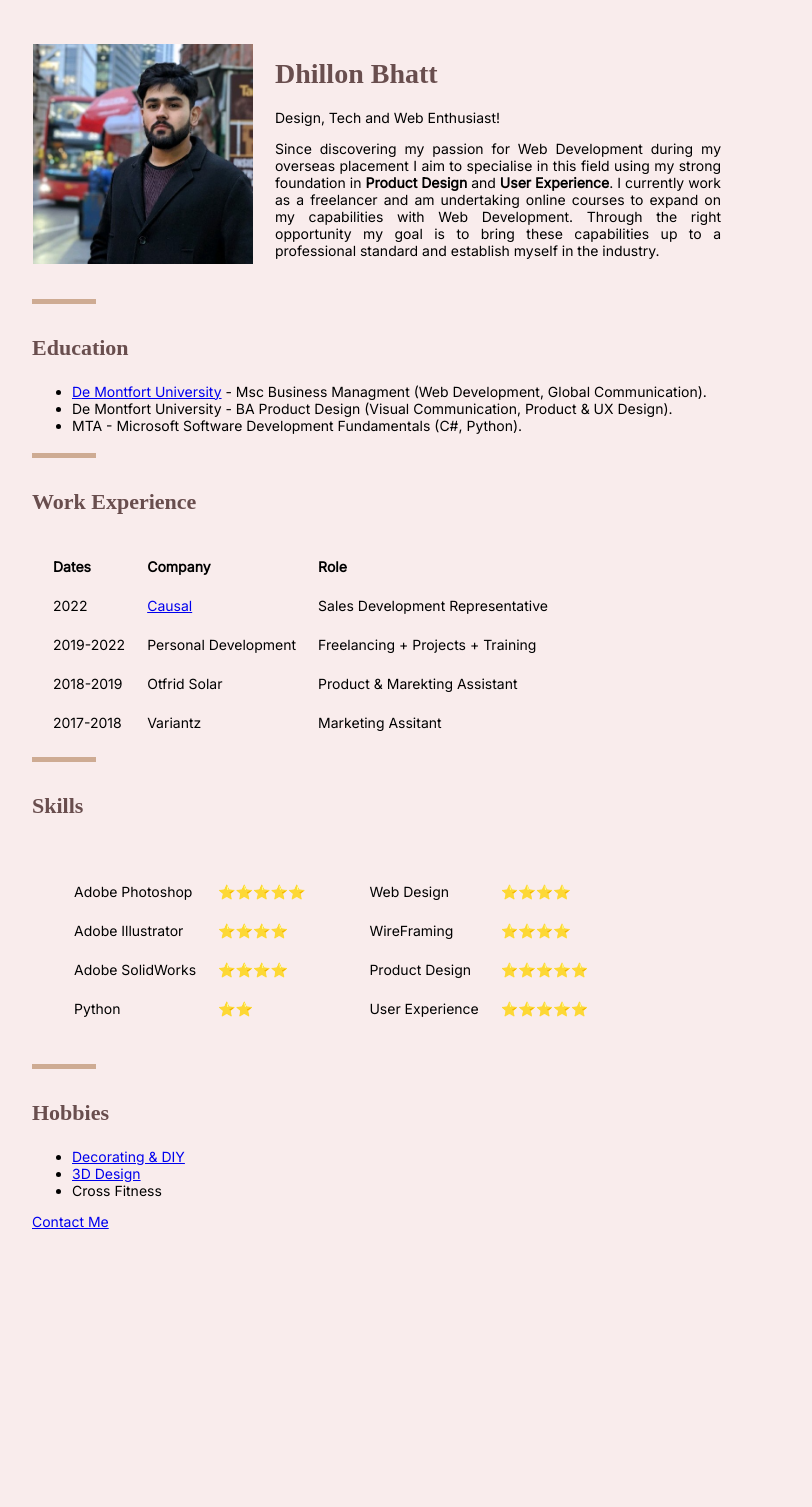
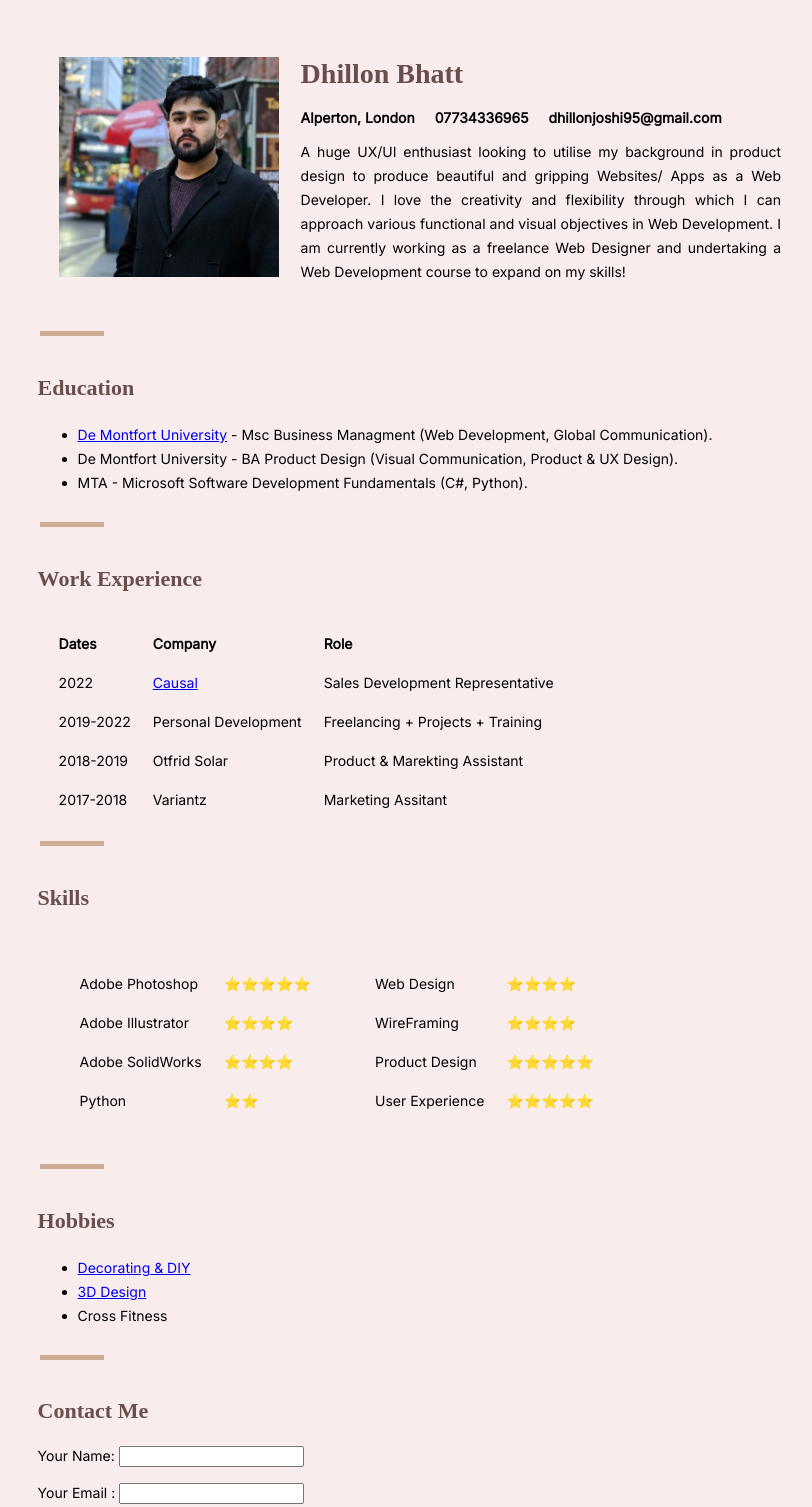
Before and after one commit to DhillBhatt/CV, a plain HTML site: page index.html in a window 1280 px wide. Shown: the top 1507 px of the page, without its empty margins (18-830 px from the left). Before the commit the page ends 1248 px from the top, so only its background shows below. Drawn offline with Linux system fonts and the light colour scheme; files that its build step writes are made by us from their sources; a web font is replaced by a local one.

Commit message:
Add files via upload

```diff
--- a/index.html
+++ b/index.html
@@ -15,33 +15,31 @@
 </head>
 
 <body>
-  <div class="top-container">
+  <div id="dhillon" class="container">
     <table>
       <tr>
         <td><img src="Dhillon.jpg" alt"dhillon profile picture"></td>
         <td>
           <h1>Dhillon Bhatt</h1>
-          <p class="design_tech_web">Design, Tech and Web Enthusiast!</p>
-          <p class="introduction">Since discovering my passion for Web Development during my overseas placement I aim to specialise in this field using my strong foundation in <strong>Product Design</strong> and <strong>User Experience</strong>. I
-            currently work as a freelancer and am undertaking online courses to expand on my capabilities with Web Development. Through the right opportunity my goal is to bring these capabilities up to a professional standard and establish myself in
-            the industry.</p>
+          <p class="my-details">Alperton, London</p> <p class="my-details">07734336965</p> <p class="my-details">dhillonjoshi95@gmail.com</p>
+          <p class="line-spacing">A huge UX/UI enthusiast looking to utilise my background in product design to produce beautiful and gripping Websites/ Apps as a Web Developer. I love the creativity and flexibility through which I can approach various functional and visual objectives in Web Development. I am currently working as a freelance Web Designer and undertaking a Web Development course to expand on my skills!</p>
         </td>
       </tr>
     </table>
   </div>
   <hr />
-  <div class="middle-container">
-    <h3>Education</h3>
+  <div id="education" class="container">
+    <h3 class="section-titles">Education</h3>
     <ul>
-      <li><a href="https://www.dmu.ac.uk/study/undergraduate-study/open-days/open-days.aspx?gclid=CjwKCAiAgvKQBhBbEiwAaPQw3BkeeWAOeoIYCHE_-VKnUHZ6Q4IzkQ6yeSd2rg1oTwT4omxL-MsBnRoCifsQAvD_BwE">De Montfort University</a> - Msc Business Managment (Web
+      <li class="line-spacing"><a href="https://www.dmu.ac.uk/study/undergraduate-study/open-days/open-days.aspx?gclid=CjwKCAiAgvKQBhBbEiwAaPQw3BkeeWAOeoIYCHE_-VKnUHZ6Q4IzkQ6yeSd2rg1oTwT4omxL-MsBnRoCifsQAvD_BwE">De Montfort University</a> - Msc Business Managment (Web
         Development, Global Communication).</li>
-      <li>De Montfort University - BA Product Design (Visual Communication, Product & UX Design).</li>
-      <li>MTA - Microsoft Software Development Fundamentals (C#, Python).</li>
+      <li class="line-spacing">De Montfort University - BA Product Design (Visual Communication, Product & UX Design).</li>
+      <li class="line-spacing">MTA - Microsoft Software Development Fundamentals (C#, Python).</li>
     </ul>
   </div>
   <hr />
-  <div class="middle-container">
-    <h3>Work Experience</h3>
+  <div class="container">
+    <h3 id="work-experience" class="section-titles">Work Experience</h3>
     <table class="experience">
       <thead>
         <tr>
@@ -75,26 +73,26 @@
     </table>
   </div>
   <hr />
-  <div class="middle-container">
-    <h3>Skills</h3>
+  <div class="container">
+    <h3 id="skills" class="section-titles">Skills</h3>
     <table>
       <tr>
         <td>
           <table>
             <tbody>
-              <tr>
+              <tr class="skills">
                 <td>Adobe Photoshop</td>
                 <td>⭐⭐⭐⭐⭐</td>
               </tr>
-              <tr>
+              <tr class="skills">
                 <td>Adobe Illustrator</td>
                 <td>⭐⭐⭐⭐</td>
               </tr>
-              <tr>
+              <tr class="skills">
                 <td>Adobe SolidWorks</td>
                 <td>⭐⭐⭐⭐</td>
               </tr>
-              <tr>
+              <tr class="skills">
                 <td>Python</td>
                 <td>⭐⭐</td>
               </tr>
@@ -127,17 +125,30 @@
     </table>
   </div>
   <hr />
-  <div class="bottom-container">
-    <h3>Hobbies</h3>
+  <div class="container">
+    <h3 id="hobbies" class="section-titles">Hobbies</h3>
     <ul>
-      <li><a href="https://photos.app.goo.gl/2iE6AR8icBjeVGfT6">Decorating & DIY</a></li>
-      <li><a href="https://www.londondesignbiennale.com/dhillon-bhatt">3D Design</a></li>
-      <li>Cross Fitness</li>
+      <li class="line-spacing"><a href="https://photos.app.goo.gl/2iE6AR8icBjeVGfT6">Decorating & DIY</a></li>
+      <li class="line-spacing"><a href="https://www.londondesignbiennale.com/dhillon-bhatt">3D Design</a></li>
+      <li class="line-spacing">Cross Fitness</li>
     </ul>
-    <td><a href="contact.html">Contact Me</a></td>
       </tr>
     </table>
   </div>
+  <hr />
+
+<div class="container">
+  <h3 id="contact-me" class="section-titles">Contact Me</h3>
+  <form action="mailto:dhillonjoshi95@gmail.com" method="post" enctype="text/plain">
+    <label>Your Name:</label>
+    <input class="contact-form" type="text" name="yourName" value=""><br />
+    <label>Your Email :</label>
+    <input class="contact-form" type="email" name="yourEmail" value"" /><br />
+    <label>Your Message:</label><br />
+    <textarea name="yourMessage" rows="10" cols="30"></textarea><br />
+    <input type="submit" name="">
+  </form>
+</div>
 
 </body>
 
--- a/style.css
+++ b/style.css
@@ -1,46 +1,9 @@
 body {
   background-color:#F9ECEC;
-    font-family: 'Inter', sans-serif;
-    font-size: 14px;
-    display: inline;
+  font-family: 'Inter', sans-serif;
+  font-size: 14px;
+  display: inline;
 }
-
-.design_tech_web{
-  font-family: 'Inter', sans-serif;
-}
-.introduction{
-  text-align:justify;
-  font-family: 'Inter', sans-serif;
-}
-.top-container{
-  background-color: #F9ECEC;
-  height: 30%;
-  position: relative;
-  padding-right: 520px;
-  padding-left: 30px;
-}
-
-.middle-container{
-  margin-left:20px;
-  background-color: #F9ECEC;
-  height: 30%;
-  position: relative;
-  padding-left: 30px;
-}
-.bottom-container{
-  margin-left:20px;
-  background-color: #F9ECEC;
-  height: 30%;
-  position: relative;
-  padding-left: 30px;
-}
-.class{
-  display:block;
-}
-.contact_hobbies{
-  border-spacing:0;
-}
-
 hr {
   border-color: #CEAB93;
   border-style: none;
@@ -48,31 +11,45 @@ hr {
   border-width:5px;
   display:inline-block;
   width:5%;
-  margin-left:50px;
-  margin-top:5px;
-  margin-bottom:5px;
+  margin:1% 4.5%;
 }
 
 img {
   height:220px;
 }
 
-h1 {
+h1, h2, h3, h4, h5, h6 {
   color:#694E4E;
   font-family: 'Source Serif Pro', serif;
-}
-h1:hover{
-  background-color: gold;
-}
-h3{
-  color:#694E4E;
-  font-family: 'Source Serif Pro', serif;
-  font-size: 22px;
 }
 
 table{
   border-spacing: 20px;
-  padding:0;
-  margin:0;
   text-align: left;
 }
+
+.section-titles{
+  font-size: 22px;
+}
+
+.container{
+  margin-left:2%;
+  height: 30%;
+  position: relative;
+  padding-right: 460px;
+  padding-left: 30px;
+}
+
+.line-spacing{
+  line-height: 1.5rem;
+  text-align: justify;
+}
+.my-details{
+  display: inline-block;
+  font-weight:bold;
+  margin:0 1rem 0 0;
+}
+
+.contact-form{
+  margin-bottom:1rem;
+}
```
